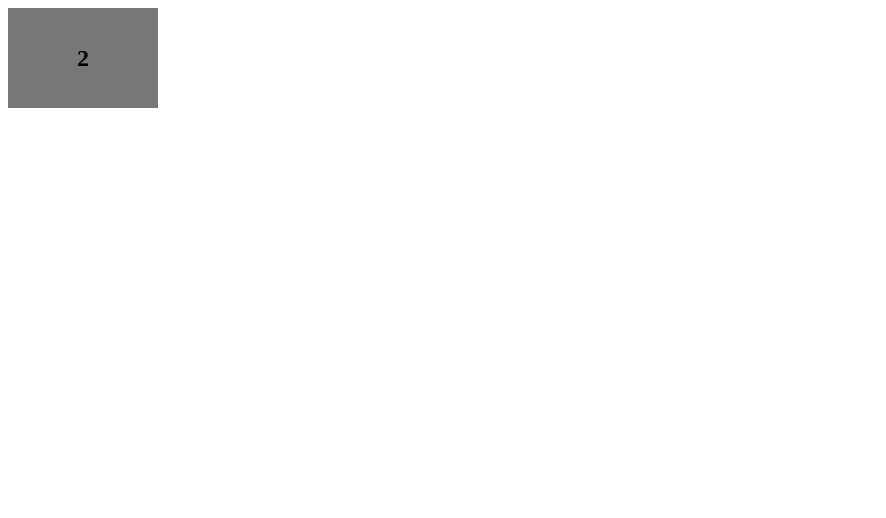
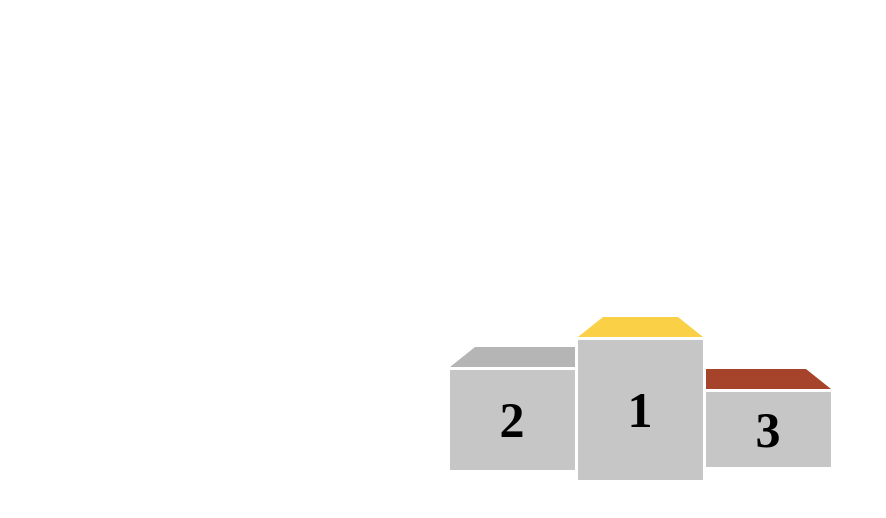
Before and after one commit to j-hariharan/Truce_CSSBATTLES2023, a plain HTML site: page BATTLE 1/q8/t.html in a window 1280 px wide. Shown: the whole page, without its empty margins (0-886 px from the left). Drawn offline with Linux system fonts and the light colour scheme.

Commit message:
Update t.html

```diff
--- a/BATTLE 1/q8/t.html
+++ b/BATTLE 1/q8/t.html
@@ -3,10 +3,34 @@
 <head>
 <meta name="viewport" content="width=device-width, initial-scale=1">
 <style>
+.trapezoid {
+	border-bottom: 20px solid #b5b5b5;
+	border-left: 25px solid transparent;
+	border-right: 0px solid transparent;
+	height: 0;
+	width: 100px;
+    margin-bottom: 3px;
+}
+.t2{
+    border-bottom: 20px solid rgb(250, 208, 71);
+	border-left: 25px solid transparent;
+	border-right: 25px solid transparent;
+	height: 0;
+	width: 75px;
+    margin-bottom: 3px;
+}
+.sq2{
+    height: 140px;
+    margin-bottom: 20px;
+  width: 125px;
+  background-color: #c6c6c6;
+  display: flex;
+  align-items: center;
+}
 .square {
   height: 100px;
-  width: 150px;
-  background-color: #777777;
+  width: 125px;
+  background-color: #c6c6c6;
   display: flex;
   align-items: center;
 }
@@ -15,13 +39,52 @@ h2{
     align-self: center;
     margin-left: auto;
     margin-right: auto;
-
+    font-size: 50px;
+}
+.cont{
+    max-width: fit-content;
+    margin: auto;
+    height: 100vh;
+    display: flex;
+    align-items: center;
+    gap: 3px;
+}
+.t3{
+    border-bottom: 20px solid hwb(12 17% 35%);
+	border-left: 0 solid transparent;
+	border-right: 25px solid transparent;
+	height: 0;
+	width: 100px;
+    margin-bottom: 3px;
+}
+.sq3{
+    height: 75px;
+  width: 125px;
+  background-color: #c6c6c6;
+  display: flex;
+  align-items: center;
+}
+.box3{
+    margin-top: 20px;
 }
 </style>
 </head>
 <body>
+<div class="cont">
+    <div class="box1">
+<div class="trapezoid "></div>
+<div class="square"><h2>2</h2></div>
+</div>
+<div2 class="box2">
+    <div class="t2"></div>
+    <div class="sq2"><h2>1</h2></div>
+</div2>
+<div2 class="box3">
+    <div class="t3"></div>
+    <div class="sq3"><h2>3</h2></div>
+</div2>
+</div>
 
-<div class="square"><h2>2</h2></div>
 
 </body>
 </html>
```
